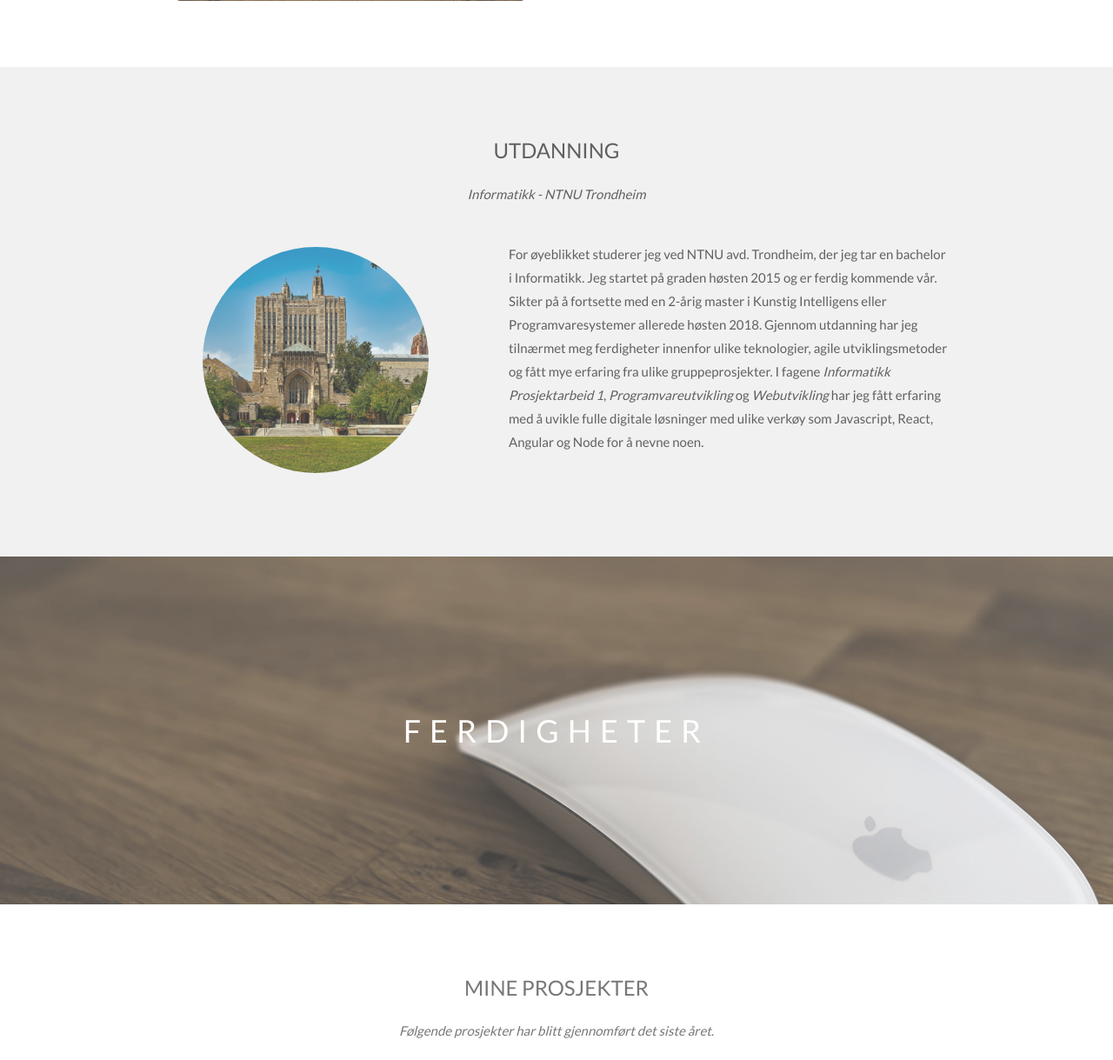
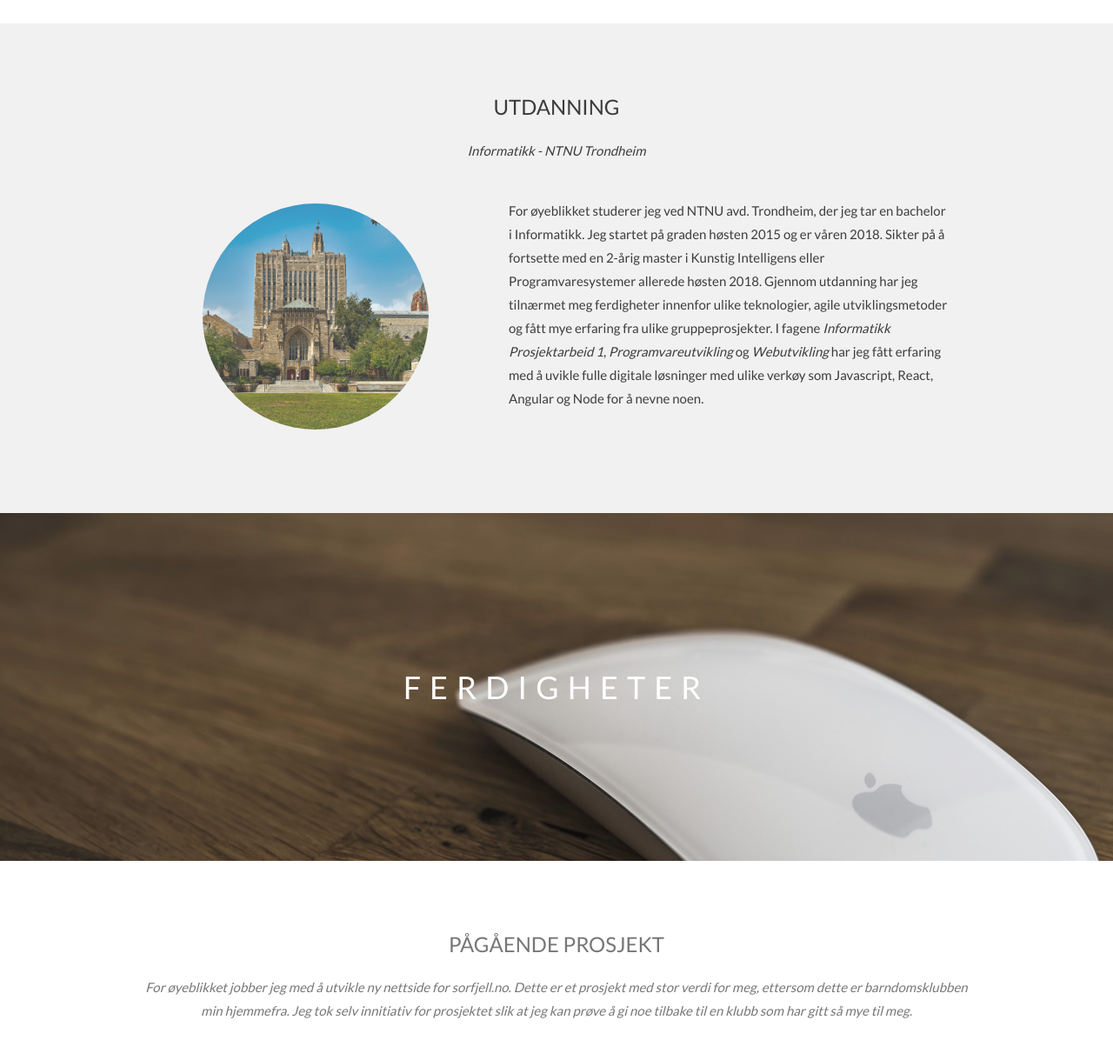
Before and after one commit to eideeivindsen/eivindsen, a PHP site: page / in a window 1280 px wide. Shown: the part 1485-2704 px from the top of the page at 87% size. Run offline with PHP 8.4, Linux system fonts and the light colour scheme; some libraries are stand-ins or nearby versions.

Commit message:
Added current project and changed landing page image.

```diff
--- a/index.html
+++ b/index.html
@@ -21,7 +21,7 @@
   <div class="w3-display-middle" style="white-space:nowrap;">
     <span class="w3-center w3-padding-large w3-black w3-xlarge w3-wide w3-opacity-minimal"><span class="w3-hide-small">JOACHIM EIVINDSEN</span><span class="w3-hide-medium w3-hide-large">J. EIVINDSEN</span></span>
   </div>
-  <div class="w3-display-bottommiddle scroll-down w3-opacity w3-hover-opacity-off" style="white-space:nowrap;">
+  <div class="w3-display-bottommiddle scroll-down w3.opacity-minimal w3-hover-opacity-off" style="white-space:nowrap;">
     <h5 class="w3-center w3-narrower w3-text-white">BLI KJENT MED MEG</h5>
     <div class="w3-center w3-padding-medium w3-margin-bottom"><i class="fa fa-chevron-down w3-xxlarge w3-text-white"></i></div>
   </div>
@@ -37,7 +37,7 @@
   <!-- Profile Picture always displayed -->
   <div class="w3-row">
     <div class="w3-col m6 w3-center w3-padding-large">
-      <img src="/img/profile-picture.jpg" class="w3-round w3-image w3-opacity-minimal" alt="Photo of Me" width="400" height="100">
+      <img src="/img/profilbilde.jpg" class="w3-round w3-image" alt="Photo of Me" width="400" height="100">
     </div>
 
     <!-- Hide this text on large and medium devices -->
@@ -59,7 +59,7 @@
       <p class="w3-margin-0"><i class="fa fa-child w3-margin-right"></i>15.04.1995</p>
       <p>Jeg er en 22 år gammel student som studerer bachelor i Informatikk ved NTNU i Trondheim. Opprinnelig kommer jeg fra den vakre sørlandsbyen Arendal, der jeg bodde frem til jeg flyttet i 2014.
          Som person er jeg full av energi og liker å være i aktivitet, blant annet som håndballspiller for NTNU sitt studentlag. Har gjennom de siste årene utviklet en
-         stor interesse for webutvikling og prøver konstant å tilnærme meg nye ferdigheter og kunnskap innenfor fagområdet. Familie, helse og venner er viktige kjerneverdier hos meg som person, og er med på å forme mine hverdagslige aktiviteter gjennom blant annet trening og sosialisering.
+         stor interesse for webutvikling og prøver konstant å tilnærme meg nye ferdigheter og kunnskap innenfor fagområdet. Familie, helse og venner er viktige verdier hos meg som person, og er med på å forme mine hverdagslige aktiviteter gjennom både sosiale og fysiske aktiviteter  .
          </p>
       <p>Jeg er alltid på utkikk etter nye faglig utfordring, så ta gjerne kontakt hvis du lurer på noe.</p>
     </div>
@@ -69,15 +69,15 @@
 <!-- Container (Utdanning Section) -->
 <div class="w3-container w3-light-grey">
   <div class="w3-content w3-container w3-padding-64" id="education">
-    <h3 class="w3-center w3-opacity">UTDANNING</h3>
-    <p class="w3-center w3-opacity"><em>Informatikk - NTNU Trondheim</em></p>
+    <h3 class="w3-center w3-opacity-min">UTDANNING</h3>
+    <p class="w3-center w3-opacity-min"><em>Informatikk - NTNU Trondheim</em></p>
     <div class="w3-row">
       <div class="w3-col m5 w3-center w3-padding-32">
-        <img src="/img/university.jpg" class="w3-round w3-image w3-image-round w3-opacity-min" alt="Photo of Me" width="260" height="260">
+        <img src="/img/university.jpg" class="w3-round w3-image w3-image-round w3-opacity-min" alt="Photo of university" width="260" height="260">
       </div>
-      <div class="w3-col m7  w3-padding-large w3-opacity">
+      <div class="w3-col m7  w3-padding-large w3-opacity-min">
         <p>For øyeblikket studerer jeg ved NTNU avd. Trondheim, der jeg tar en bachelor i Informatikk.
-            Jeg startet på graden høsten 2015 og er ferdig kommende vår. Sikter på å fortsette med en 2-årig master
+            Jeg startet på graden høsten 2015 og er våren 2018. Sikter på å fortsette med en 2-årig master
              i Kunstig Intelligens eller Programvaresystemer allerede høsten 2018.
              Gjennom utdanning har jeg tilnærmet meg ferdigheter innenfor ulike teknologier, agile utviklingsmetoder og fått mye erfaring fra ulike gruppeprosjekter.
              I fagene <i>Informatikk Prosjektarbeid 1</i>, <i>Programvareutvikling</i> og <i>Webutvikling</i> har jeg fått erfaring med å uvikle fulle digitale løsninger med ulike verkøy
@@ -88,22 +88,44 @@
 </div>
 
 <!-- Second Parallax Image with Ferdigheter Text -->
-<div class="bgimg-2 w3-display-container w3-opacity-min">
+<div class="bgimg-2 w3-display-container w3-opacity-minimal">
   <div class="w3-display-middle">
     <span class="w3-xxlarge w3-text-white w3-wide w3-hide-small">FERDIGHETER</span>
     <span class="w3-xlarge w3-text-white w3-wide w3-hide-large w3-hide-medium">FERDIGHETER</span>
   </div>
 </div>
 
+
+
 <!-- Container (Ferdigheter Section) -->
 <div class="w3-content w3-container w3-padding-64" id="portfolio">
-  <h3 class="w3-center">MINE PROSJEKTER</h3>
+
+    <h3 class="w3-center">PÅGÅENDE PROSJEKT</h3>
+    <p class="w3-center"><em>For øyeblikket jobber jeg med å utvikle ny nettside for sorfjell.no. Dette er et prosjekt med stor verdi for meg, ettersom dette er barndomsklubben min hjemmefra.
+    Jeg tok selv innitiativ for prosjektet slik at jeg kan prøve å gi noe tilbake til en klubb som har gitt så mye til meg.</em></p><br>
+
+    <!-- Section for displaying Sorfjell -->
+    <div class="w3-row">
+      <div class="w3-col m8 w3-center w3-padding-large">
+        <img src="/img/Sorfjell.png" class="w3-round w3-image w3-opacity-minimal" alt="Screenshot of project 3" width="600" height="200">
+      </div>
+      <div class="w3-col m4 w3-padding-large">
+        <p class="w3-margin-0"><b><i class="fa fa-laptop w3-margin-right"></i>Sørfjell IL</b></p>
+        <p class="w3-margin-0"><i class="fa fa-wrench w3-margin-right"></i>Wordpress, Responsive</p>
+        <p>Siden er laget for å gi en enkel og oversiktlig struktur over innhold som idretter, kontaktpersoner, lag og annen relevant informasjon. Består også av en enkel men fangende landing page, som viser verdiene Sørfjell står for.</p>
+      </button></a>
+      </div>
+    </div>
+
+    <hr></hr>
+
+  <h3 class="w3-center">TIDLIGERE PROSJEKTER</h3>
   <p class="w3-center"><em>Følgende prosjekter har blitt gjennomført det siste året.</em></p><br>
 
     <!-- Section for displaying Warewolf -->
     <div class="w3-row">
       <div class="w3-col m7 w3-center w3-padding-large">
-        <img src="/img/Warewolf.png" class="w3-round w3-image w3-opacity-min" alt="Screenshot of project 3" width="600" height="200">
+        <img src="/img/Warewolf.png" class="w3-round w3-image w3-opacity-minimal" alt="Screenshot of project 3" width="600" height="200">
       </div>
       <div class="w3-col m5 w3-padding-large">
         <p class="w3-margin-0"><b><i class="fa fa-laptop w3-margin-right"></i>Warewolf</b></p>
@@ -120,7 +142,7 @@
     <!-- Section for displaying Personal Information Manager -->
     <div class="w3-row">
         <div class="w3-col m7 w3-center w3-padding-large w3-hide-large w3-hide-medium">
-          <img src="/img/Prosjekt3.png" class="w3-round w3-image w3-opacity-min" alt="Screenshot of project 3" width="600" height="200">
+          <img src="/img/Prosjekt3.png" class="w3-round w3-image w3-opacity-minimal" alt="Screenshot of project 3" width="600" height="200">
         </div>
       <div class="w3-col m5 w3-padding-large">
         <p class="w3-margin-0"><b><i class="fa fa-laptop w3-margin-right"></i>Personal Information Manager</b></p>
@@ -131,7 +153,7 @@
       </button></a>
       </div>
       <div class="w3-col m7 w3-center w3-padding-large w3-hide-small">
-        <img src="/img/Prosjekt3.png" class="w3-round w3-image w3-opacity-min" alt="Screenshot of project 3" width="600" height="200">
+        <img src="/img/Prosjekt3.png" class="w3-round w3-image w3-opacity-minimal" alt="Screenshot of project 3" width="600" height="200">
       </div>
     </div>
 
@@ -149,7 +171,7 @@
 </div>
 
 <!-- Third Parallax Image with Kontakt Text -->
-<div class="bgimg-3 w3-display-container w3-opacity-min">
+<div class="bgimg-3 w3-display-container w3-opacity-minimal">
   <div class="w3-display-middle">
      <span class="w3-xxlarge w3-text-white w3-wide">KONTAKT</span>
   </div>
@@ -170,15 +192,15 @@
       <form action="" name="contact" target="_blank">
         <div class="w3-row-padding" style="margin:0 -16px 8px -16px">
           <div class="w3-half w3-padding-small">
-            <input class="w3-input w3-border" type="text" placeholder="Name" name="name" id="name" required></input>
+            <input class="w3-input w3-border" type="text" placeholder="Name" name="name" id="name" required disabled></input>
           </div>
           <div class="w3-half w3-padding-small">
-            <input class="w3-input w3-border" type="text" placeholder="Email" name="email" id="email" required></input>
+            <input class="w3-input w3-border" type="text" placeholder="Email" name="email" id="email" required disabled></input>
           </div>
         </div>
-        <textarea class="w3-input w3-border" type="text" placeholder="Message" name="message" id="message" required></textarea>
-        <label class="w3-hide" id="success-label">Meldingen din har blitt sendt!</label>
-        <button class="w3-button w3-khaki w3-right w3-section w3-hover-khaki w3-hover-opacity" type="submit">
+        <textarea class="w3-input w3-border" type="text" placeholder="Message" name="message" id="message" required disabled></textarea>
+        <label class="w3-hide" id="form-messages">Meldingen din har blitt sendt!</label>
+        <button class="w3-button w3-khaki w3-right w3-section w3-hover-khaki w3-hover-opacity" type="submit" disabled>
           <i class="fa fa-paper-plane"></i> SEND MELDING
         </button>
       </form>
--- a/package.json
+++ b/package.json
@@ -9,6 +9,7 @@
     "body-parser": "^1.18.2",
     "express": "^4.9.8",
     "nodemailer": "^4.4.1",
+    "php-express": "0.0.3",
     "sendmail": "^1.2.0"
   }
 }
--- a/public/css/main.css
+++ b/public/css/main.css
@@ -15,7 +15,7 @@
 
 /* First image (Logo. Full height) */
 .bgimg-1 {
-    background-image: url('../img/frontpage.jpg');
+    background-image: url('../img/forsidebilde.jpg');
     min-height: 100%;
 }
 
@@ -31,7 +31,7 @@
     min-height: 400px;
 }
 
-.w3-opacity-minimal {opacity: 0.85;}
+.w3-opacity-minimal {opacity: 0.95;}
 .w3-image-round {border-radius: 50%;}
 .w3-margin-0 {margin: 0px;}
 .w3-wide {letter-spacing: 10px;}
--- a/public/js/script.js
+++ b/public/js/script.js
@@ -40,6 +40,38 @@
     });
 }
 
+function mailer(form) {
+    // Serialize the form data.
+
+    var formData = $(form).serialize();
+    console.log(form);
+    console.log(formData);
+    var form1 = $('#contact');
+    var formData1 = $(form).serialize();
+    console.log(form1);
+    console.log(formData1);
+    // Submit the form using AJAX.
+    $.ajax({
+        type: 'POST',
+        url: 'mailer.php',
+        data: formData
+    }).done(function(response) {
+        // Make sure that the formMessages div has the 'success' class.
+
+
+        // Set the message text.
+
+        // Clear the form.
+        $('#name').val('');
+        $('#email').val('');
+        $('#message').val('');
+    }).fail(function(data) {
+        // Make sure that the formMessages div has the 'error' class.
+
+        // Set the message text.
+    });
+}
+
   // Initialize form validation on the registration form.
 $(function() {
   $("form[name='contact']").validate({
@@ -61,7 +93,7 @@
         $("#success-label").attr('class', 'w3-hide');
     },
     submitHandler: function(form) {
-      sendMail(form);
+        mailer(form);
     }
   });
 });
```
Also changed, not shown: index.js (+19 -42 lines), package-lock.json.
